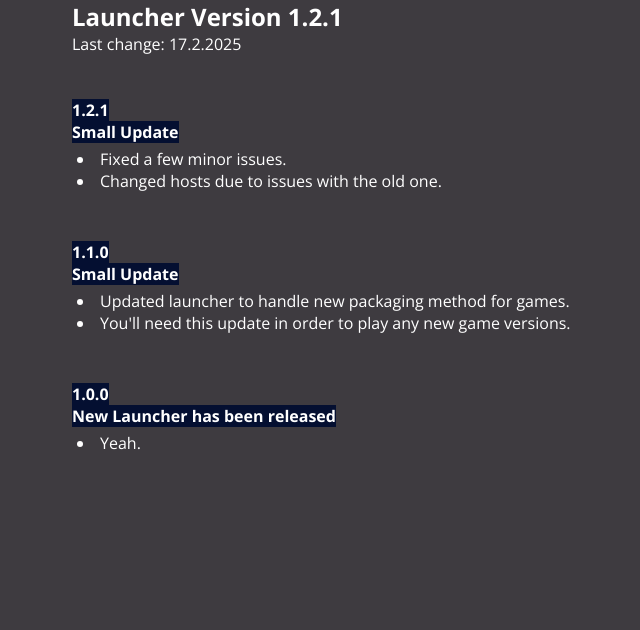
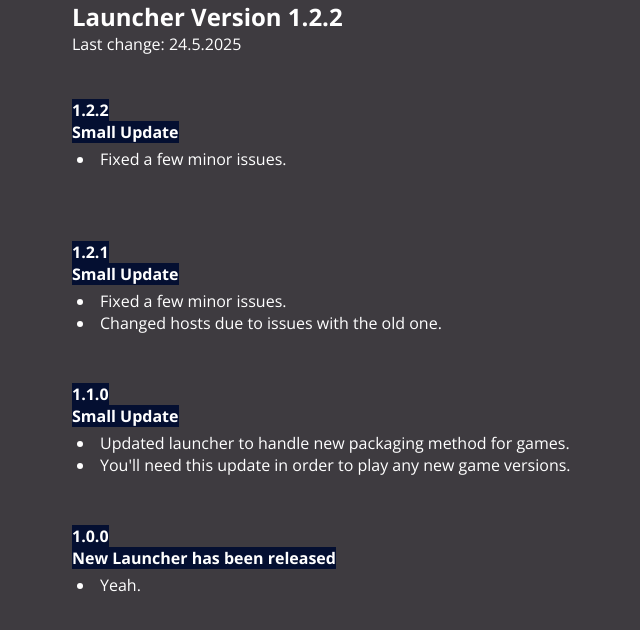
Before and after one commit to 1Darky/1Darky.github.io, a plain HTML site: page assets/changelogs/rlauncher.html in a window 1280 px wide. Shown: the whole page, without its empty margins (56-696 px from the left). Drawn offline with nearby package versions, Linux system fonts and the light colour scheme.

Commit message:
Updated changelogs for launcher and skyfall

```diff
--- a/assets/changelogs/rlauncher.html
+++ b/assets/changelogs/rlauncher.html
@@ -97,11 +97,22 @@ header.-fixed + .wrap-content {
     <article class="changelog">
       <section class="version -planned">
         <div class="header">
-          <h2 class="version-num">Launcher Version 1.2.1</h2>
+          <h2 class="version-num">Launcher Version 1.2.2</h2>
           <div>
-            Last change: <time class="datetime" datetime="17-2-2025">17.2.2025</time>
+            Last change: <time class="datetime" datetime="24-5-2025">24.5.2025</time>
           </div>
         </div>
+      </br>
+      <section>
+      </br>
+      <div class="label -s -blue"><b style="background: rgb(4, 15, 49);">1.2.2</b></div>
+        <div class="label -s -blue"><b style="background: rgb(4, 15, 49);">Small Update</b></div>
+      </section>
+      <ul>
+        <li>Fixed a few minor issues.</li>
+      </ul>
+      </br>
+      <section>
       </br>
       <section>
       </br>
```
Also changed, not shown: assets/changelogs/skyfall.html (+7 -4 lines).
